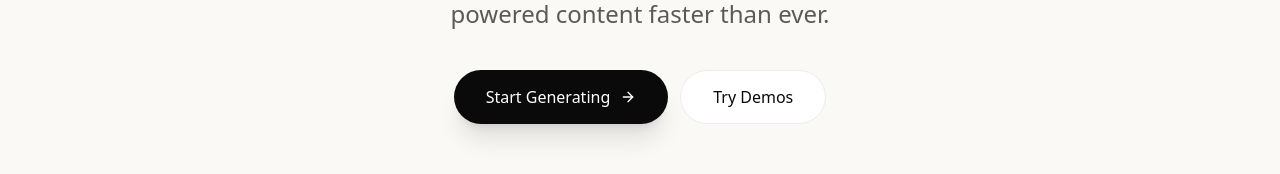
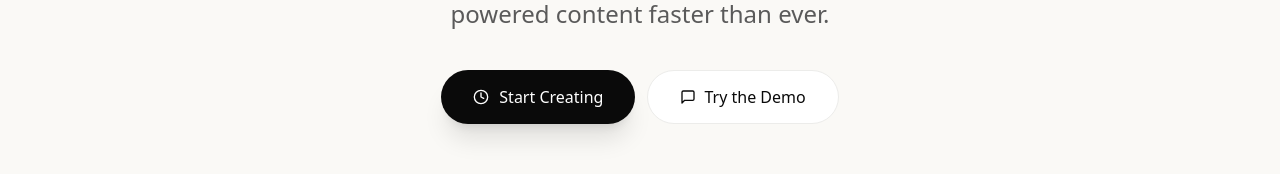
Before and after one commit to Shivansh0047/FlowDirector, a React (Vite) app in the folder client/: page / in a window 1280 px wide. Shown: the part 559-733 px from the top of the page. Built offline with nearby package versions, Linux system fonts and the light colour scheme; no server answers.

Commit message:
Fix the Demo Button Problem

```diff
--- a/client/src/components/BriefChatbot.jsx
+++ b/client/src/components/BriefChatbot.jsx
@@ -19,7 +19,7 @@ const VISUAL_STYLES = [
   { id: 'raw_authentic', label: 'Raw Documentary / UGC', desc: 'Natural grain, approachable daylight, handheld feel' },
 ]
 
-export default function BriefChatbot({ onComplete }) {
+export default function BriefChatbot({ open = false, onClose, onComplete }) {
   const navigate = useNavigate()
   const { setProject, loadDemoWorkflow } = useWorkflowStore()
 
@@ -148,7 +148,10 @@ export default function BriefChatbot({ onComplete }) {
   }
 
   return (
-    <div className="max-w-4xl mx-auto bg-white/90 border border-slate-200 rounded-2xl shadow-2xl backdrop-blur overflow-hidden flex flex-col h-[700px]">
+    <>
+      {open && (
+    <div className="fixed inset-0 z-50 bg-black/40 backdrop-blur-sm flex items-start justify-center pt-24 px-4" onClick={onClose}>
+      <div className="max-w-4xl w-full bg-white/90 border border-slate-200 rounded-2xl shadow-2xl backdrop-blur overflow-hidden flex flex-col h-[700px]" onClick={e => e.stopPropagation()}>
       {/* Top Bar with Demo Switcher */}
       <div className="px-6 py-4 border-b border-slate-200 bg-white/90 flex items-center justify-between">
         <div className="flex items-center gap-3">
@@ -168,7 +171,7 @@ export default function BriefChatbot({ onComplete }) {
 
         {/* Quick Load Demo Presets */}
         <div className="flex items-center gap-2">
-          <span className="text-xs text-slate-9000 hidden sm:inline">Or quick load:</span>
+          <span className="text-xs text-slate-900 hidden sm:inline">Or quick load:</span>
           {DEMO_PRESETS.map((preset) => (
             <button
               key={preset.id}
@@ -234,7 +237,7 @@ export default function BriefChatbot({ onComplete }) {
                     }`}
                   >
                     <div className="font-semibold text-sm">{type.label}</div>
-                    <div className="text-xs text-slate-9000 mt-1">{type.desc}</div>
+                    <div className="text-xs text-slate-900 mt-1">{type.desc}</div>
                   </button>
                 ))}
               </div>
@@ -328,7 +331,7 @@ export default function BriefChatbot({ onComplete }) {
                     className="p-3.5 text-left rounded-xl border border-slate-200 bg-slate-100/60 hover:border-emerald-400 text-slate-800 transition-all"
                   >
                     <div className="font-semibold text-sm">{style.label}</div>
-                    <div className="text-xs text-slate-9000 mt-1">{style.desc}</div>
+                    <div className="text-xs text-slate-900 mt-1">{style.desc}</div>
                   </button>
                 ))}
               </div>
@@ -467,5 +470,8 @@ export default function BriefChatbot({ onComplete }) {
         <div ref={chatEndRef} />
       </div>
     </div>
-  )
+  </div>
+)}
+</>
+)
 }
--- a/client/src/pages/LandingPage.jsx
+++ b/client/src/pages/LandingPage.jsx
@@ -1,10 +1,14 @@
 import { useState } from 'react'
 import { useNavigate } from 'react-router-dom'
-import { Sparkles, ArrowRight, Menu, X } from 'lucide-react'
+import { Sparkles, ArrowRight, Menu, X, Clock, MessageSquare } from 'lucide-react'
+import BriefChatbot from '../components/BriefChatbot'
 
 export default function LandingPage() {
   const navigate = useNavigate()
   const [mobileOpen, setMobileOpen] = useState(false)
+
+  const [showChatbot, setShowChatbot] = useState(false)
+  const handleNavigate = (path) => navigate(path)
 
   const [plan, setPlan] = useState(null)
   const [loading, setLoading] = useState(false)
@@ -69,13 +73,8 @@ export default function LandingPage() {
             From brief to optimized workflow. Build, refine, and ship AI-powered content faster than ever.
           </p>
           <div className="flex flex-wrap justify-center gap-3 mb-14">
-            <button
-              onClick={() => { callBackend('/api/creative-plan', { brief: { contentType: 'instagram_ad', product: 'Demo Product', audience: 'General', visualStyle: 'cinematic', duration: 30 }, brand_dna: { brandName: 'Demo', tone: ['premium'], colors: ['#10b981'] } }); setTimeout(() => navigate('/workflow'), 1200); }}
-              className="inline-flex items-center gap-2.5 px-8 py-3.5 rounded-full bg-[#0a0a0a] text-white font-medium shadow-xl shadow-black/10 hover:bg-[#222] transition-all"
-            >
-              {loading ? 'Generating...' : 'Start Generating'} <ArrowRight className="w-4 h-4" />
-            </button>
-            <button onClick={() => navigate('/workflow')} className="inline-flex items-center gap-2 px-8 py-3.5 rounded-full bg-white text-[#0a0a0a] font-medium border border-[#ececea] hover:border-[#d6d6d6] transition-all">Try Demos</button>
+            <button onClick={() => handleNavigate('/workflow')} className="inline-flex items-center gap-2.5 px-8 py-3.5 rounded-full bg-[#0a0a0a] text-white font-medium shadow-xl shadow-black/10 hover:bg-[#222] transition-all"><Clock className="w-4 h-4" /> Start Creating</button>
+            <button onClick={() => setShowChatbot(true)} className="inline-flex items-center gap-2 px-8 py-3.5 rounded-full bg-white text-[#0a0a0a] font-medium border border-[#ececea] hover:border-[#d6d6d6] transition-all"><MessageSquare className="w-4 h-4" /> Try the Demo</button>
           </div>
           <div className="flex justify-center gap-14 md:gap-20 text-[#8a8a8a] text-sm font-medium">
             <div><span className="block text-3xl font-extrabold text-[#0a0a0a] mb-1">3</span>Steps to workflow</div>
@@ -149,7 +148,9 @@ export default function LandingPage() {
           </div>
         </section>
 
-        <section id="about" className="py-20 md:py-28 bg-[#fdfcf8] border-t border-[#ececea]/60">
+        <BriefChatbot open={showChatbot} onClose={() => setShowChatbot(false)} />
+
+      <section id="about" className="py-20 md:py-28 bg-[#fdfcf8] border-t border-[#ececea]/60">
         <div className="mx-auto max-w-[1280px] px-8 text-center">
           <h2 className="text-xs font-bold uppercase tracking-[0.2em] text-emerald-700 mb-3">About FlowDirector</h2>
           <h3 className="text-3xl md:text-5xl font-extrabold tracking-[-0.03em] text-[#0a0a0a] mb-6">AI Creative Orchestration</h3>
```
